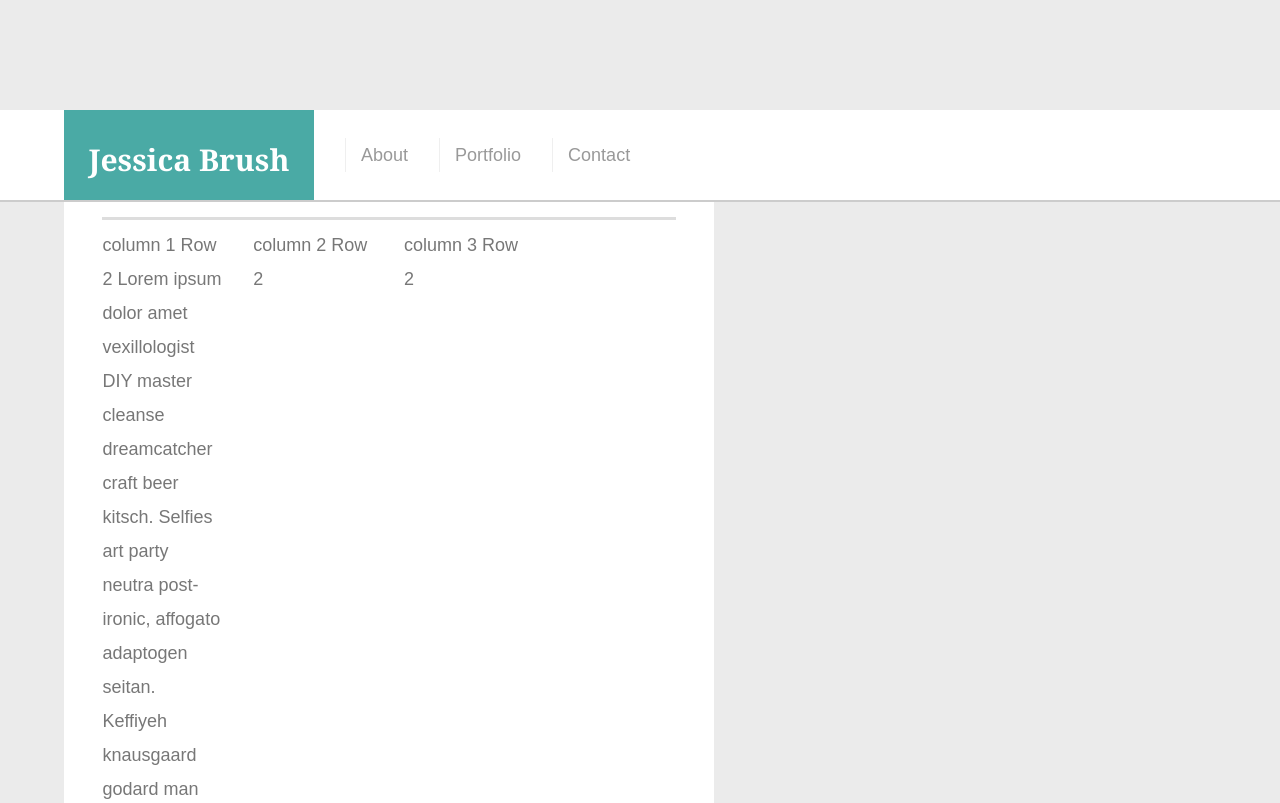
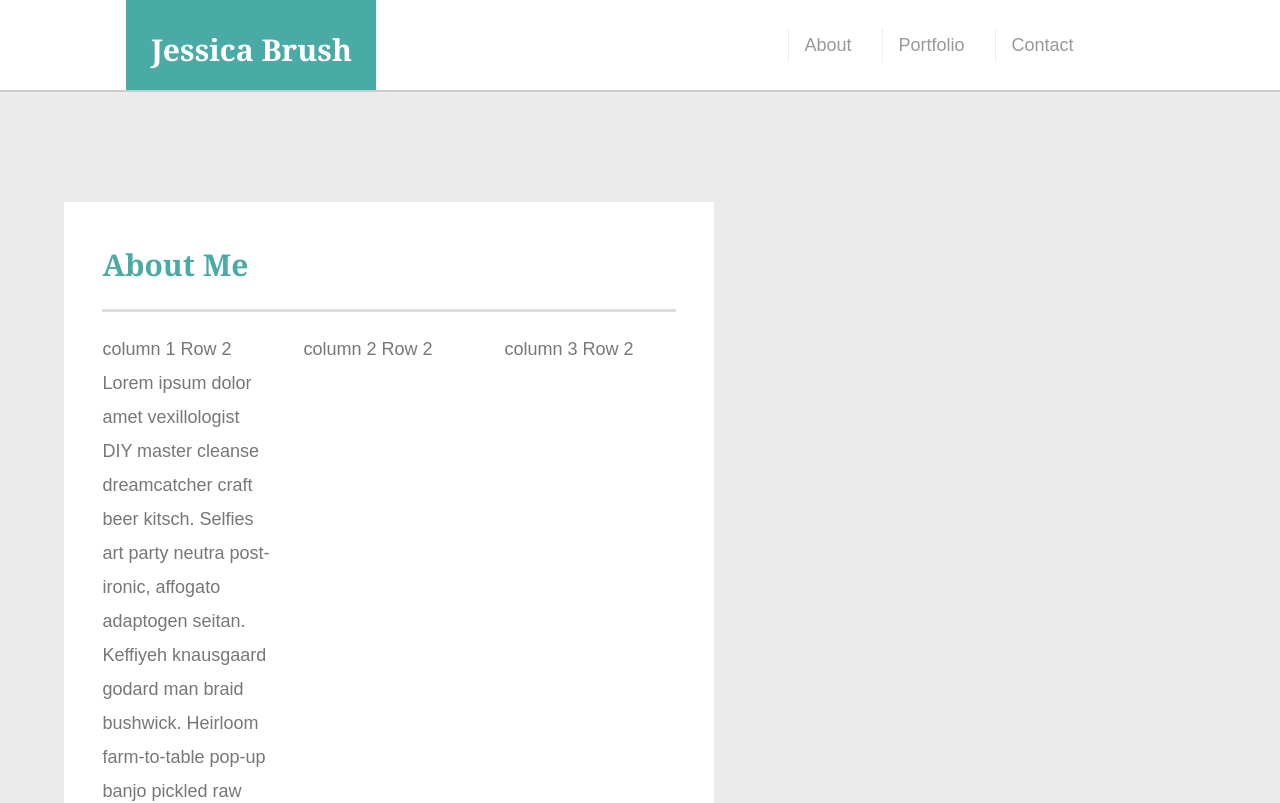
Before and after one commit to dandiflower/OnlineProfile, a plain HTML site: page example.html in a window 1280 px wide. Shown: the top 803 px of the page. Drawn offline with nearby package versions, Linux system fonts and the light colour scheme.

Commit message:
index_update

```diff
--- a/assets/css/example.css
+++ b/assets/css/example.css
@@ -1,7 +1,7 @@
 
 .navbar-brand {
     float: left;
-    margin-left: 5%;
+    margin-left: -5%;
     width: 250px;
     height: 90px;
     font-family: Georgia, Times, "Times New Roman", serif;
@@ -24,8 +24,8 @@
 }
 
 .navbar {
+    justify-content: space-around;
     padding: 0;
-    position: fixed;
     z-index: 99;
     width: 100%;
     margin: 0 0 30px;
@@ -35,12 +35,45 @@
     border-bottom: 2px solid #ccc;
 }
 
+/* h1 {
+    padding-bottom: 20px;
+    font-family: Georgia, Times, "Times New Roman", serif;
+    font-size: 30px;
+    line-height: 49px;
+    border-bottom: 3px solid #ddd;
+} */
+
+h1,
+h2,
+h3,
+p {
+    margin-bottom: 20px;
+}
+
+p:last-child {
+    margin-bottom: 0;
+}
+
+h1,
+h2,
+h3 {
+    font-family: Georgia, Times, "Times New Roman", serif;
+    font-weight: 700;
+    color: #4aaaa5;
+}
+
 h1 {
     padding-bottom: 20px;
     font-size: 30px;
     line-height: 49px;
     border-bottom: 3px solid #ddd;
 }
+
+h2,
+h3 {
+    font-size: 22px;
+}
+
 
 body {
     font-family: Arial, "Helvetica Neue", Helvetica, sans-serif;
--- a/example.html
+++ b/example.html
@@ -10,6 +10,7 @@
 
 </head>
 
+<body>
 <!--Bootstrap nav bar-->
 <!-- Navbar style overrides -->
 <nav class="navbar navbar-expand-lg">
@@ -32,7 +33,6 @@
 </nav>
 
 <!-- creating the container -->
-<body>
 
 <div class="container-fluid">
 
@@ -48,15 +48,15 @@
     <!--Row 2-->
     <div class="row">
         <!--Column 1 Row 2-->
-        <div class="col-lg-3">column 1 Row 2 Lorem ipsum dolor amet vexillologist DIY master cleanse dreamcatcher craft beer kitsch. Selfies art party
+        <div class="col-lg-4">column 1 Row 2 Lorem ipsum dolor amet vexillologist DIY master cleanse dreamcatcher craft beer kitsch. Selfies art party
             neutra post-ironic, affogato adaptogen seitan. Keffiyeh knausgaard godard man braid bushwick. Heirloom farm-to-table
             pop-up banjo pickled raw denim deep v. Listicle actually vegan snackwave farm-to-table, tacos shoreditch vexillologist
             hammock swag slow-carb truffaut. Butcher migas fashion axe VHS edison bulb asymmetrical.
         </div>
 
-        <div class="col-lg-3">column 2 Row 2</div>
+        <div class="col-lg-4">column 2 Row 2</div>
 
-        <div class="col-lg-3">column 3 Row 2</div>
+        <div class="col-lg-4">column 3 Row 2</div>
     </div>
 </div>
 
```
